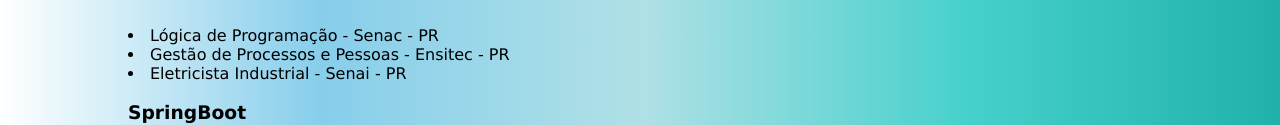
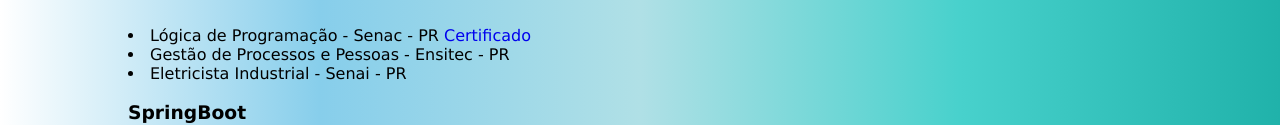
Before and after one commit to LaercioSantos1981/Curriculo-La-rcio-Jos--Santos, a plain HTML site: page index.html in a window 1280 px wide. Shown: the part 1741-1866 px from the top of the page. Drawn offline with Linux system fonts and the light colour scheme.

Commit message:
Update index.html

```diff
--- a/index.html
+++ b/index.html
@@ -149,6 +149,7 @@
 <ul>
     <li>
         Lógica de Programação - Senac - PR
+        <a href="Imagem/certificado-Senac.pdf">  Certificado </a>
     </li>
     <li>
         Gestão de Processos e Pessoas - Ensitec - PR
```
